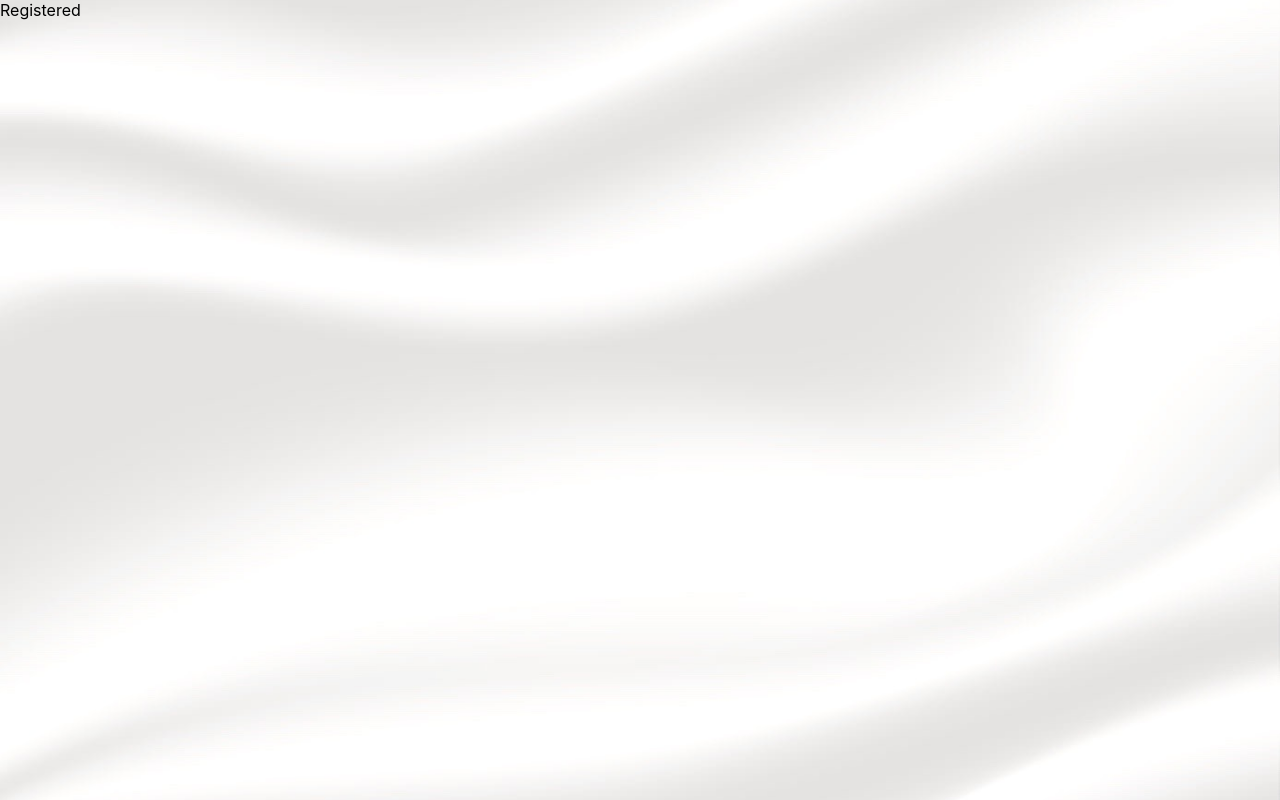
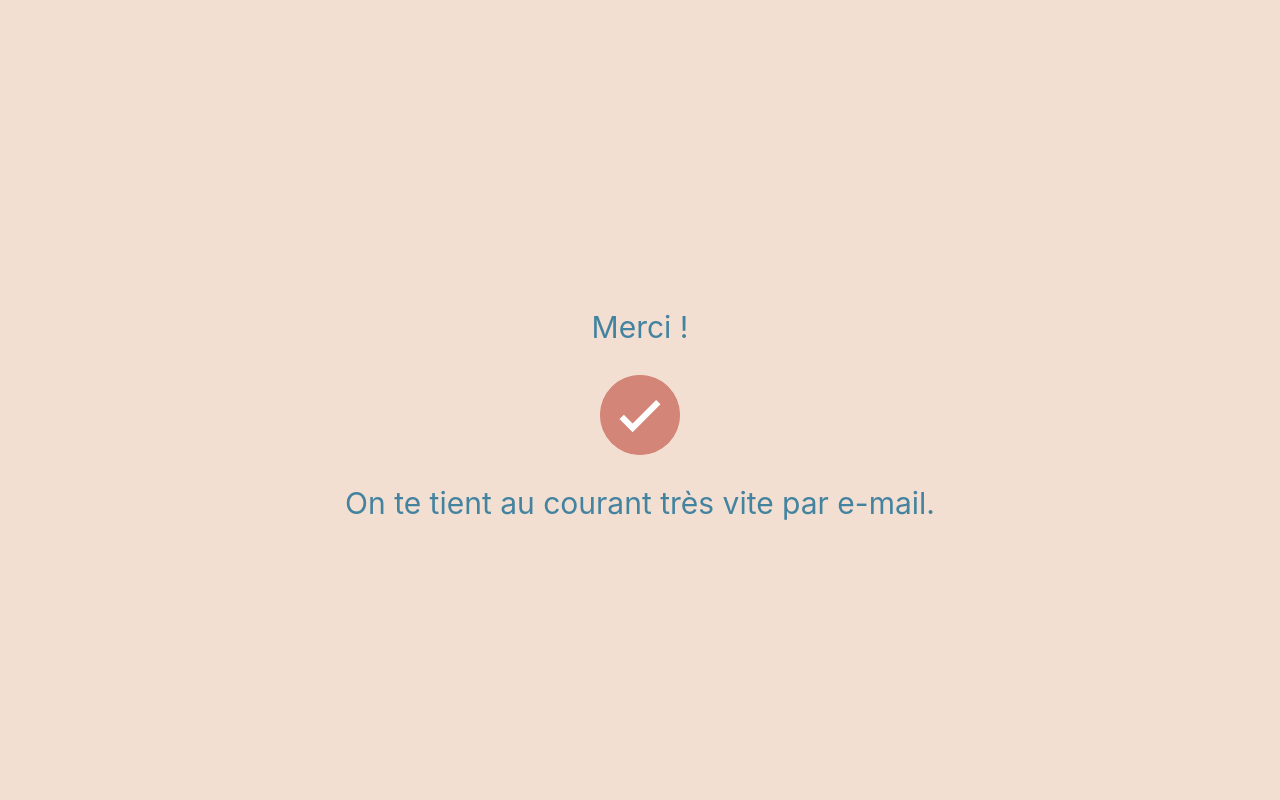
Before and after one commit to SleepyFanjo/we-re-getting-married, a React (Create React App) app in the folder frontend/: page /registered in a window 1280 px wide. Built offline with nearby package versions, Linux system fonts and the light colour scheme.

Commit message:
Registered page

```diff
--- a/frontend/src/js/App.js
+++ b/frontend/src/js/App.js
@@ -1,4 +1,5 @@
 import React, { Suspense, lazy } from 'react'
+import { StyledLoader } from './components/Loader'
 import { BrowserRouter as Router, Route, Switch } from 'react-router-dom'
 
 const Home = lazy(() => import('./pages/Home.js'))
@@ -8,7 +9,7 @@ const Registered = lazy(() => import('./pages/Registered.js'))
 const App = () => {
   return (
     <Router>
-      <Suspense fallback={<div>Loading</div>}>
+      <Suspense fallback={<StyledLoader />}>
         <Switch>
           <Route exact path="/" component={Home} />
           <Route path="/register" component={Register} />
--- a/frontend/src/js/components/EmailRegister.js
+++ b/frontend/src/js/components/EmailRegister.js
@@ -1,6 +1,6 @@
 import React, { useState, useEffect, useCallback } from 'react'
 import { useHistory } from 'react-router-dom'
-import Loader from './Loader'
+import { SimpleLoader as Loader } from './Loader'
 
 const postCredentials = (email, name) => {
   return fetch('/users/temporary', {
--- a/frontend/src/js/components/Loader.js
+++ b/frontend/src/js/components/Loader.js
@@ -1,6 +1,6 @@
 import React from 'react'
 
-const Loader = ({ className, ...rest }) => (
+export const SimpleLoader = ({ className, ...rest }) => (
   <div className={`Loader ${className ? className : ''}`} {...rest}>
     <div></div>
     <div></div>
@@ -9,4 +9,6 @@ const Loader = ({ className, ...rest }) => (
   </div>
 )
 
-export default Loader
+export const StyledLoader = ({ className, ...rest }) => (
+  <div className={`StyledLoader ${className ? className : ''}`} {...rest}></div>
+)
--- a/frontend/src/js/pages/Registered.js
+++ b/frontend/src/js/pages/Registered.js
@@ -1,7 +1,36 @@
 import React from 'react'
 
+const Checkmark = () => (
+  <svg
+    class="Registered--checkmark"
+    xmlns="http://www.w3.org/2000/svg"
+    viewBox="0 0 52 52"
+  >
+    <circle
+      class="Registered--checkmarkCircle"
+      cx="26"
+      cy="26"
+      r="25"
+      fill="none"
+    />
+    <path
+      class="Registered--checkmarkCheck"
+      fill="none"
+      d="M14.1 27.2l7.1 7.2 16.7-16.8"
+    />
+  </svg>
+)
+
 const Registered = () => {
-  return <div>Registered</div>
+  return (
+    <div className="Registered">
+      <p className="Registered--popupText">Merci !</p>
+      <Checkmark />
+      <p className="Registered--popupText">
+        On te tient au courant très vite par e-mail.
+      </p>
+    </div>
+  )
 }
 
 export default Registered
--- a/frontend/src/sass/_settings.scss
+++ b/frontend/src/sass/_settings.scss
@@ -6,8 +6,8 @@ $color-dark: #646464;
 $color-mid: #9a9a9a;
 $color-light: #f7f7f7;
 
-$color-quentin: #9fd1ea;
-$color-solene: #ea9faa;
+$color-primary: rgb(211, 133, 119);
+$color-primary-light: rgb(243, 223, 209);
 
-$color-primary: #ff8a9b;
-$color-secondary: #5aa9cc;
+$color-secondary: rgb(67, 131, 160);
+$color-secondary-light: rgb(225, 233, 242);
--- a/frontend/src/sass/components/Register.scss
+++ b/frontend/src/sass/components/Register.scss
@@ -1,28 +1,13 @@
 .Register {
   &--container {
-    background: $color-secondary;
-    color: $color-primary;
-    background: linear-gradient(
-      0deg,
-      $color-solene 10%,
-      $color-secondary 30%,
-      $color-secondary 70%,
-      $color-solene 90%
-    );
-    background-size: cover;
-    background-attachment: fixed;
-    -webkit-background-clip: text;
-    -webkit-text-fill-color: transparent;
+    color: $color-secondary;
     text-align: center;
     display: flex;
     align-items: center;
     justify-content: center;
     flex-direction: column;
-    position: absolute;
-    left: 0;
-    right: 0;
-    bottom: 0;
-    top: 0;
+    min-height: 100vh;
+    padding-top: 30px;
 
     > p {
       min-height: 30vh;
@@ -33,6 +18,11 @@
       font-size: 30px;
       margin: 0;
       flex: 1;
+      padding: 0 15px;
+
+      @media screen and (max-width: 550px) {
+        font-size: 24px;
+      }
 
       &::selection {
         -webkit-text-fill-color: $color-secondary;
@@ -43,8 +33,11 @@
 
   &--input-container {
     -webkit-text-fill-color: initial;
-    width: 60%;
+    width: 100%;
+    max-width: 700px;
     position: relative;
+    margin: 15px 0;
+    padding: 0 15px;
   }
 
   &--input {
@@ -53,9 +46,13 @@
     display: block;
     line-height: 80px;
     font-size: 35px;
-    padding: 0 100px 0 40px;
+    padding: 0 20px 0 20px;
     text-align: left;
     margin-bottom: 20px;
+
+    @media screen and (max-width: 550px) {
+      font-size: 24px;
+    }
   }
 
   &--error {
--- /dev/null
+++ b/frontend/src/sass/components/Registered.scss
@@ -0,0 +1,73 @@
+.Registered {
+  color: $color-secondary;
+  text-align: center;
+  display: flex;
+  align-items: center;
+  justify-content: center;
+  flex-direction: column;
+  min-height: 100vh;
+  padding-top: 30px;
+
+  > p {
+    font-size: 30px;
+    padding: 0 15px;
+  }
+}
+
+$white: #fff;
+
+// Misc
+$curve: cubic-bezier(0.65, 0, 0.45, 1);
+
+.Registered--checkmark {
+  margin: 0;
+  width: 80px;
+  height: 80px;
+  border-radius: 50%;
+  display: block;
+  stroke-width: 4;
+  stroke: $white;
+  stroke-miterlimit: 10;
+  box-shadow: inset 0px 0px 0px $color-primary;
+  animation: fill 0.4s ease-in-out 0.4s forwards,
+    scale 0.3s ease-in-out 0.9s both;
+}
+
+.Registered--checkmarkCircle {
+  stroke-dasharray: 166;
+  stroke-dashoffset: 166;
+  stroke-width: 2;
+  stroke-miterlimit: 10;
+  stroke: $color-primary;
+  fill: none;
+  animation: stroke 0.6s $curve forwards;
+}
+
+.Registered--checkmarkCheck {
+  transform-origin: 50% 50%;
+  stroke-dasharray: 48;
+  stroke-dashoffset: 48;
+  animation: stroke 0.3s $curve 0.8s forwards;
+}
+
+@keyframes stroke {
+  100% {
+    stroke-dashoffset: 0;
+  }
+}
+
+@keyframes scale {
+  0%,
+  100% {
+    transform: none;
+  }
+  50% {
+    transform: scale3d(1.1, 1.1, 1);
+  }
+}
+
+@keyframes fill {
+  100% {
+    box-shadow: inset 0px 0px 0px 40px $color-primary;
+  }
+}
--- a/frontend/src/sass/index.scss
+++ b/frontend/src/sass/index.scss
@@ -45,9 +45,10 @@
 body {
   margin: 0;
   padding: 0;
-  background-image: url(/background-register.jpg);
+  background-color: $color-primary-light;
+  /* background-image: url(/background-register.jpg);
   background-position: center;
-  background-size: cover;
+  background-size: cover; */
   font-family: -apple-system, BlinkMacSystemFont, 'Segoe UI', 'Roboto', 'Oxygen',
     'Ubuntu', 'Cantarell', 'Fira Sans', 'Droid Sans', 'Helvetica Neue',
     sans-serif;
@@ -115,3 +116,4 @@ input {
 @import 'components/Loader';
 
 @import 'components/Register';
+@import 'components/Registered';
```
